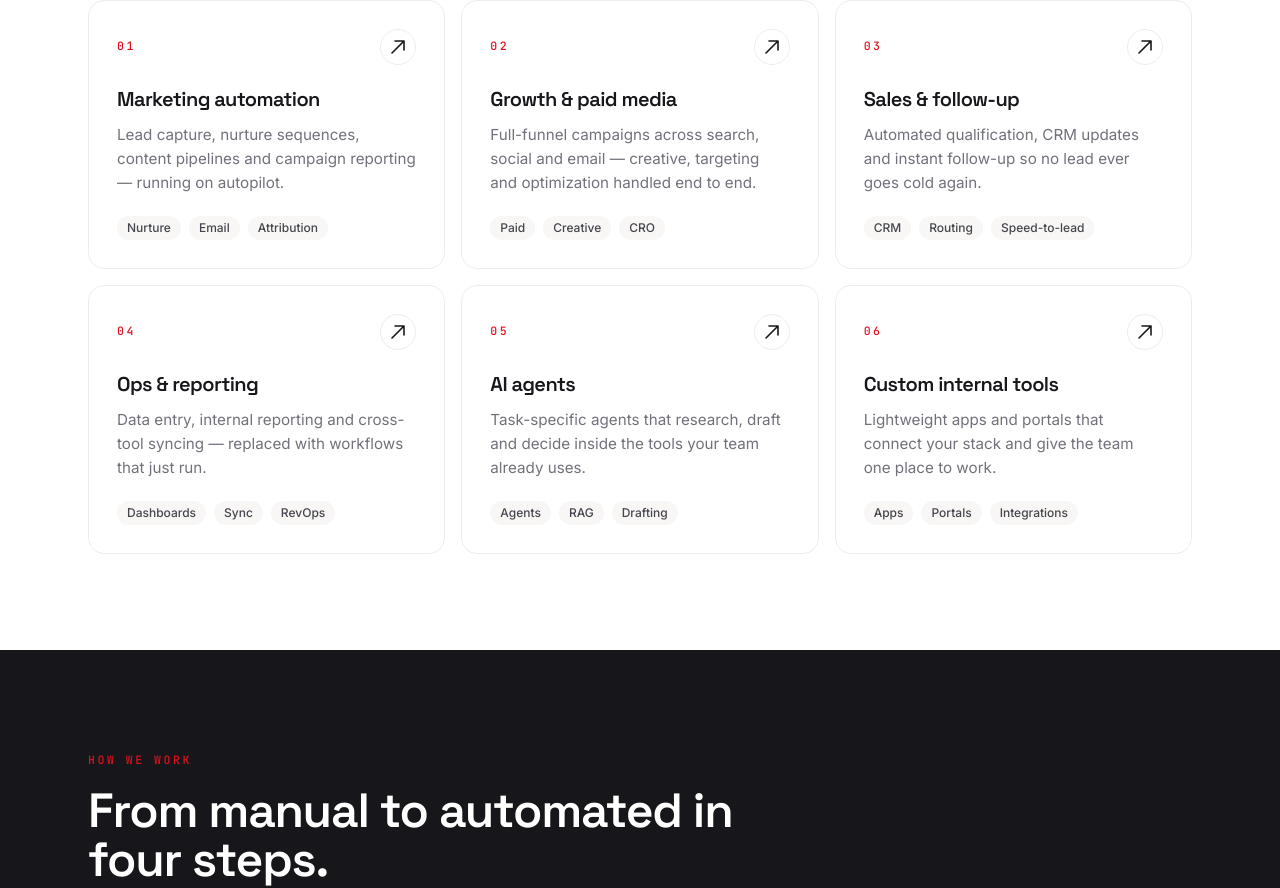
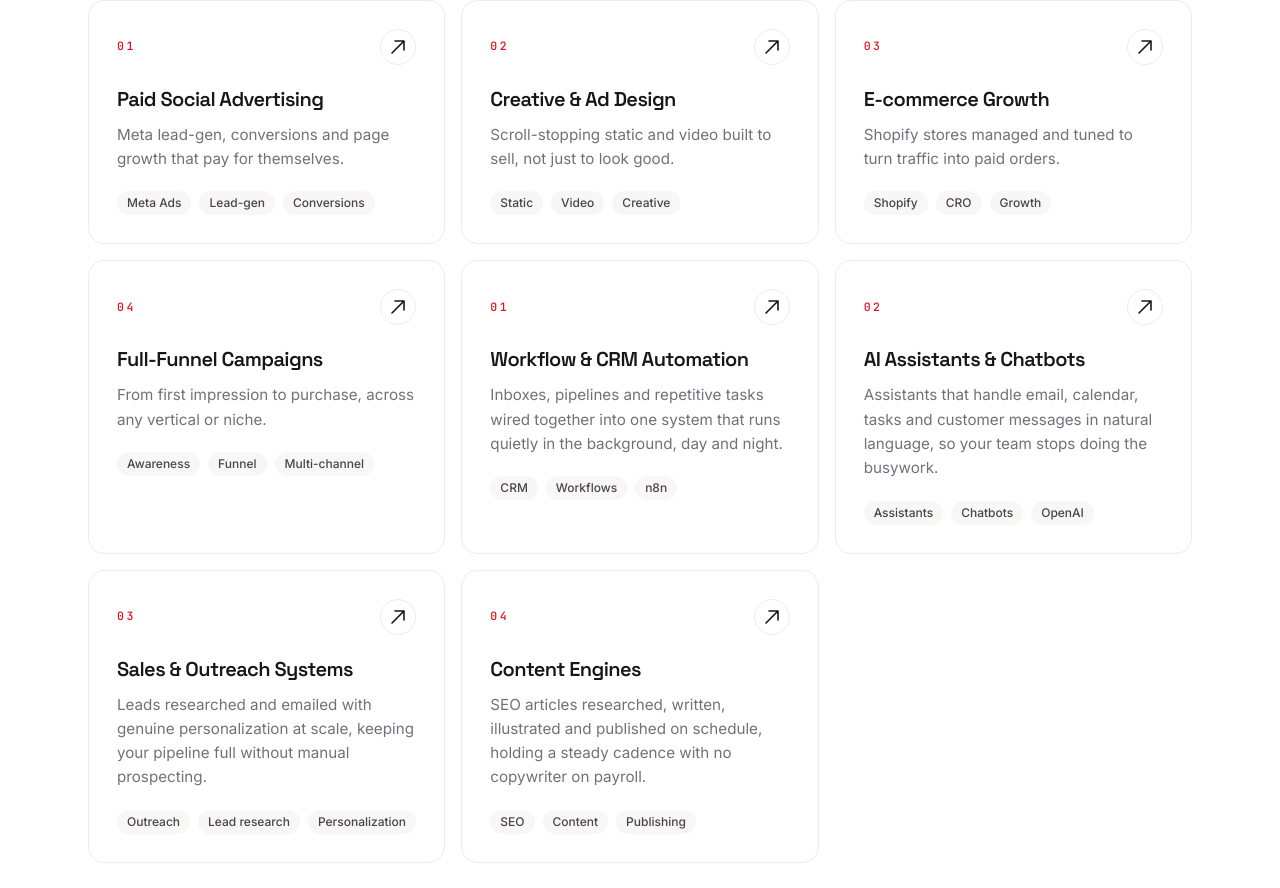
Before and after one commit to shirrsho/redelevators-portfolio, a Next.js app: page / in a window 1280 px wide. Shown: the part 1477-2365 px from the top of the page. Built offline with nearby package versions, Linux system fonts and the light colour scheme.

Commit message:
Rebuild services around real Marketing + AI Automation pillars

```diff
--- /dev/null
+++ b/src/app/services/page.tsx
@@ -0,0 +1,54 @@
+import { ScrollProgress } from "@/components/ScrollProgress";
+import { Nav } from "@/components/Nav";
+import { PageHeader } from "@/components/PageHeader";
+import { ServiceCard } from "@/components/ServiceCard";
+import { CTA } from "@/components/CTA";
+import { Footer } from "@/components/Footer";
+import { services, type Service } from "@/lib/content";
+
+const CATEGORIES: { name: Service["category"]; intro: string }[] = [
+  {
+    name: "Marketing",
+    intro:
+      "Paid social, creative and full-funnel campaigns — built to sell, not just to look good.",
+  },
+  {
+    name: "AI Automation",
+    intro:
+      "Workflows, assistants and outreach systems that run quietly in the background, day and night.",
+  },
+];
+
+export default function ServicesIndex() {
+  return (
+    <>
+      <ScrollProgress />
+      <Nav />
+      <main>
+        <PageHeader
+          label="Services"
+          title="Two ways we remove the repetitive work."
+          intro="Marketing that runs itself, and automation that runs everything else. Every service below lands inside the tools you already use."
+        />
+
+        {CATEGORIES.map((cat) => {
+          const group = services.filter((s) => s.category === cat.name);
+          return (
+            <section key={cat.name} className="mx-auto max-w-6xl px-6 py-14">
+              <span className="font-mono-label">{cat.name}</span>
+              <p className="mt-3 max-w-2xl text-lg text-muted">{cat.intro}</p>
+              <div className="mt-8 grid grid-cols-1 gap-4 sm:grid-cols-2 lg:grid-cols-3">
+                {group.map((s) => (
+                  <ServiceCard key={s.slug} {...s} />
+                ))}
+              </div>
+            </section>
+          );
+        })}
+
+        <CTA />
+      </main>
+      <Footer />
+    </>
+  );
+}
--- /dev/null
+++ b/src/components/ServiceCard.tsx
@@ -0,0 +1,93 @@
+"use client";
+
+import { useRef } from "react";
+import Link from "next/link";
+import { motion } from "motion/react";
+import { serviceDetails } from "@/lib/content";
+
+/**
+ * The service card — shared by the home page's Services section and the
+ * `/services` index page, so both read as one system rather than two
+ * templates. Extracted from Services.tsx 12 Sep 2026 when the services
+ * taxonomy was rebuilt.
+ */
+export function ServiceCard({
+  num,
+  slug,
+  title,
+  desc,
+  tags,
+}: {
+  num: string;
+  slug: string;
+  title: string;
+  desc: string;
+  tags: string[];
+}) {
+  const ref = useRef<HTMLDivElement>(null);
+  // Only link once the service page actually exists — same completeness
+  // check the page route itself gates on, so a card never points at a 404.
+  const hasPage = !!serviceDetails[slug]?.manualChain?.length;
+
+  function onMove(e: React.MouseEvent) {
+    const el = ref.current;
+    if (!el) return;
+    const r = el.getBoundingClientRect();
+    el.style.setProperty("--mx", `${e.clientX - r.left}px`);
+    el.style.setProperty("--my", `${e.clientY - r.top}px`);
+  }
+
+  const card = (
+    <motion.div
+      ref={ref}
+      onMouseMove={onMove}
+      whileHover={{ y: -6 }}
+      transition={{ type: "spring", stiffness: 300, damping: 22 }}
+      className="group relative h-full overflow-hidden rounded-2xl border border-line bg-white p-7 transition-shadow hover:shadow-lift"
+    >
+      <div
+        className="pointer-events-none absolute inset-0 opacity-0 transition-opacity duration-300 group-hover:opacity-100"
+        style={{
+          background:
+            "radial-gradient(240px circle at var(--mx) var(--my), rgba(255,45,59,0.10), transparent 70%)",
+        }}
+      />
+      <div className="relative">
+        <div className="flex items-center justify-between">
+          <span className="font-mono-label">{num}</span>
+          <span className="flex h-9 w-9 items-center justify-center rounded-full border border-line text-ink transition-all duration-300 group-hover:border-red group-hover:bg-red group-hover:text-white">
+            <svg width="14" height="14" viewBox="0 0 14 14" fill="none">
+              <path
+                d="M1 13L13 1M13 1H4M13 1V10"
+                stroke="currentColor"
+                strokeWidth="1.6"
+                strokeLinecap="round"
+                strokeLinejoin="round"
+              />
+            </svg>
+          </span>
+        </div>
+        <h3 className="mt-5 text-xl font-semibold text-ink">{title}</h3>
+        <p className="mt-2.5 text-[0.95rem] text-muted">{desc}</p>
+        <div className="mt-5 flex flex-wrap gap-2">
+          {tags.map((t) => (
+            <span
+              key={t}
+              className="rounded-full bg-cream px-2.5 py-1 text-xs font-medium text-ink-soft"
+            >
+              {t}
+            </span>
+          ))}
+        </div>
+      </div>
+    </motion.div>
+  );
+
+  return hasPage ? (
+    <Link href={`/services/${slug}`} className="contents">
+      {card}
+    </Link>
+  ) : (
+    card
+  );
+}
--- a/src/components/Services.tsx
+++ b/src/components/Services.tsx
@@ -1,11 +1,8 @@
-"use client";
-
-import { useRef } from "react";
 import Link from "next/link";
-import { motion } from "motion/react";
 import { SectionHead } from "./SectionHead";
 import { Stagger, StaggerItem } from "./Reveal";
-import { services, serviceDetails } from "@/lib/content";
+import { ServiceCard } from "./ServiceCard";
+import { services } from "@/lib/content";
 
 export function Services() {
   return (
@@ -19,93 +16,21 @@ export function Services() {
 
         <Stagger className="mt-14 grid grid-cols-1 gap-4 sm:grid-cols-2 lg:grid-cols-3">
           {services.map((s) => (
-            <StaggerItem key={s.num}>
-              <Card {...s} />
+            <StaggerItem key={s.slug}>
+              <ServiceCard {...s} />
             </StaggerItem>
           ))}
         </Stagger>
+
+        <div className="mt-10 flex justify-center">
+          <Link
+            href="/services"
+            className="rounded-xl border border-line bg-white px-6 py-3.5 text-sm font-semibold text-ink transition-colors hover:border-ink/30 hover:bg-cream"
+          >
+            View all services
+          </Link>
+        </div>
       </div>
     </section>
   );
 }
-
-function Card({
-  num,
-  slug,
-  title,
-  desc,
-  tags,
-}: {
-  num: string;
-  slug: string;
-  title: string;
-  desc: string;
-  tags: string[];
-}) {
-  const ref = useRef<HTMLDivElement>(null);
-  // Only link once the service page actually exists — same completeness
-  // check the page route itself gates on, so a card never points at a 404.
-  const hasPage = !!serviceDetails[slug]?.manualChain?.length;
-
-  function onMove(e: React.MouseEvent) {
-    const el = ref.current;
-    if (!el) return;
-    const r = el.getBoundingClientRect();
-    el.style.setProperty("--mx", `${e.clientX - r.left}px`);
-    el.style.setProperty("--my", `${e.clientY - r.top}px`);
-  }
-
-  const card = (
-    <motion.div
-      ref={ref}
-      onMouseMove={onMove}
-      whileHover={{ y: -6 }}
-      transition={{ type: "spring", stiffness: 300, damping: 22 }}
-      className="group relative h-full overflow-hidden rounded-2xl border border-line bg-white p-7 transition-shadow hover:shadow-lift"
-    >
-      <div
-        className="pointer-events-none absolute inset-0 opacity-0 transition-opacity duration-300 group-hover:opacity-100"
-        style={{
-          background:
-            "radial-gradient(240px circle at var(--mx) var(--my), rgba(255,45,59,0.10), transparent 70%)",
-        }}
-      />
-      <div className="relative">
-        <div className="flex items-center justify-between">
-          <span className="font-mono-label">{num}</span>
-          <span className="flex h-9 w-9 items-center justify-center rounded-full border border-line text-ink transition-all duration-300 group-hover:border-red group-hover:bg-red group-hover:text-white">
-            <svg width="14" height="14" viewBox="0 0 14 14" fill="none">
-              <path
-                d="M1 13L13 1M13 1H4M13 1V10"
-                stroke="currentColor"
-                strokeWidth="1.6"
-                strokeLinecap="round"
-                strokeLinejoin="round"
-              />
-            </svg>
-          </span>
-        </div>
-        <h3 className="mt-5 text-xl font-semibold text-ink">{title}</h3>
-        <p className="mt-2.5 text-[0.95rem] text-muted">{desc}</p>
-        <div className="mt-5 flex flex-wrap gap-2">
-          {tags.map((t) => (
-            <span
-              key={t}
-              className="rounded-full bg-cream px-2.5 py-1 text-xs font-medium text-ink-soft"
-            >
-              {t}
-            </span>
-          ))}
-        </div>
-      </div>
-    </motion.div>
-  );
-
-  return hasPage ? (
-    <Link href={`/services/${slug}`} className="contents">
-      {card}
-    </Link>
-  ) : (
-    card
-  );
-}
--- a/src/lib/content.ts
+++ b/src/lib/content.ts
@@ -1,7 +1,7 @@
 export const nav = [
-  { label: "Services", href: "#services" },
-  { label: "Process", href: "#process" },
-  { label: "Systems", href: "#systems" },
+  { label: "Services", href: "/services" },
+  { label: "Process", href: "/#process" },
+  { label: "Systems", href: "/#systems" },
 ];
 
 // Capability figures only. Every value here is verifiable from this site or the
@@ -32,48 +32,86 @@ export const marquee = [
   "Segment",
 ];
 
-export const services = [
+export type Service = {
+  num: string;
+  slug: string;
+  category: "Marketing" | "AI Automation";
+  title: string;
+  desc: string;
+  tags: string[];
+};
+
+// The two real service pillars, rebuilt 12 Sep 2026 from the company's own
+// portfolio decks (Red-Elevators-Marketing-Portfolio.pdf,
+// Red-Elevators-AI-Portfolio.pdf) — titles and descriptions are the company's
+// own positioning copy, not invented here. Replaces the earlier six-line
+// structure, which didn't match either deck. See docs/changelog.md.
+export const services: Service[] = [
+  // Marketing
   {
     num: "01",
-    slug: "marketing-automation",
-    title: "Marketing automation",
-    desc: "Lead capture, nurture sequences, content pipelines and campaign reporting — running on autopilot.",
-    tags: ["Nurture", "Email", "Attribution"],
+    slug: "paid-social-advertising",
+    category: "Marketing",
+    title: "Paid Social Advertising",
+    desc: "Meta lead-gen, conversions and page growth that pay for themselves.",
+    tags: ["Meta Ads", "Lead-gen", "Conversions"],
   },
   {
     num: "02",
-    slug: "growth-paid-media",
-    title: "Growth & paid media",
-    desc: "Full-funnel campaigns across search, social and email — creative, targeting and optimization handled end to end.",
-    tags: ["Paid", "Creative", "CRO"],
+    slug: "creative-ad-design",
+    category: "Marketing",
+    title: "Creative & Ad Design",
+    desc: "Scroll-stopping static and video built to sell, not just to look good.",
+    tags: ["Static", "Video", "Creative"],
   },
   {
     num: "03",
-    slug: "sales-follow-up",
-    title: "Sales & follow-up",
-    desc: "Automated qualification, CRM updates and instant follow-up so no lead ever goes cold again.",
-    tags: ["CRM", "Routing", "Speed-to-lead"],
+    slug: "ecommerce-growth",
+    category: "Marketing",
+    title: "E-commerce Growth",
+    desc: "Shopify stores managed and tuned to turn traffic into paid orders.",
+    tags: ["Shopify", "CRO", "Growth"],
   },
   {
     num: "04",
-    slug: "ops-reporting",
-    title: "Ops & reporting",
-    desc: "Data entry, internal reporting and cross-tool syncing — replaced with workflows that just run.",
-    tags: ["Dashboards", "Sync", "RevOps"],
+    slug: "full-funnel-campaigns",
+    category: "Marketing",
+    title: "Full-Funnel Campaigns",
+    desc: "From first impression to purchase, across any vertical or niche.",
+    tags: ["Awareness", "Funnel", "Multi-channel"],
+  },
+  // AI Automation
+  {
+    num: "01",
+    slug: "workflow-crm-automation",
+    category: "AI Automation",
+    title: "Workflow & CRM Automation",
+    desc: "Inboxes, pipelines and repetitive tasks wired together into one system that runs quietly in the background, day and night.",
+    tags: ["CRM", "Workflows", "n8n"],
   },
   {
-    num: "05",
-    slug: "ai-agents",
-    title: "AI agents",
-    desc: "Task-specific agents that research, draft and decide inside the tools your team already uses.",
-    tags: ["Agents", "RAG", "Drafting"],
+    num: "02",
+    slug: "ai-assistants-chatbots",
+    category: "AI Automation",
+    title: "AI Assistants & Chatbots",
+    desc: "Assistants that handle email, calendar, tasks and customer messages in natural language, so your team stops doing the busywork.",
+    tags: ["Assistants", "Chatbots", "OpenAI"],
   },
   {
-    num: "06",
-    slug: "custom-internal-tools",
-    title: "Custom internal tools",
-    desc: "Lightweight apps and portals that connect your stack and give the team one place to work.",
-    tags: ["Apps", "Portals", "Integrations"],
+    num: "03",
+    slug: "sales-outreach-systems",
+    category: "AI Automation",
+    title: "Sales & Outreach Systems",
+    desc: "Leads researched and emailed with genuine personalization at scale, keeping your pipeline full without manual prospecting.",
+    tags: ["Outreach", "Lead research", "Personalization"],
+  },
+  {
+    num: "04",
+    slug: "content-engines",
+    category: "AI Automation",
+    title: "Content Engines",
+    desc: "SEO articles researched, written, illustrated and published on schedule, holding a steady cadence with no copywriter on payroll.",
+    tags: ["SEO", "Content", "Publishing"],
   },
 ];
 
@@ -177,14 +215,8 @@ export type ServicePage = {
   manualChain?: ManualStep[];
 };
 
-export const serviceDetails: Record<string, ServicePage> = {
-  "sales-follow-up": {
-    feltCost: [
-      "A form comes in, and it sits in an inbox until someone has five minutes.",
-      "By the time anyone replies, the lead has already talked to someone else.",
-    ],
-    humanCheckpoint:
-      "The system qualifies and routes the lead and pings the rep on Slack the moment it's ready — the rep still makes the actual call. Nothing sends an outreach message on a person's behalf.",
-    // manualChain: intentionally absent — see comment above.
-  },
-};
+// Empty until a service gets real, owner-supplied content — see the type
+// comment above. The old "sales-follow-up" entry was removed 12 Sep 2026
+// when the services taxonomy was rebuilt around the real Marketing / AI
+// Automation pillars; it no longer matches any current slug.
+export const serviceDetails: Record<string, ServicePage> = {};
```
Also changed, not shown: 4 other files (tests, documents, lock files or other folders).
